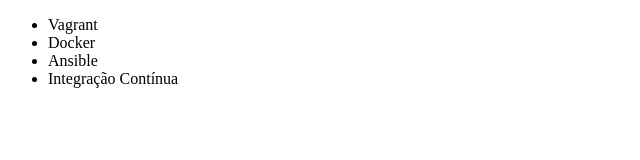
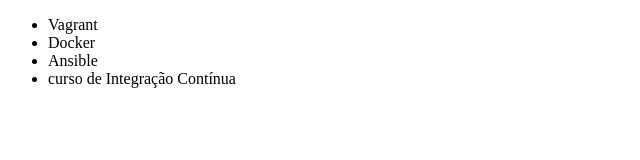
Before and after one commit to jefferjk/AluraGit, a plain HTML site: page index.html in a window 1280 px wide. Shown: the full height of the page, 0-640 px from the left. Drawn offline with Linux system fonts and the light colour scheme.

Commit message:
renomeando curso pela ana

```diff
--- a/index.html
+++ b/index.html
@@ -9,7 +9,7 @@
         <li>Vagrant</li>
         <li>Docker</li>
         <li>Ansible</li>
-        <li>Integração Contínua</li>
+        <li>curso de Integração Contínua </li>
     </ul>
 </body>
 </html>
```
